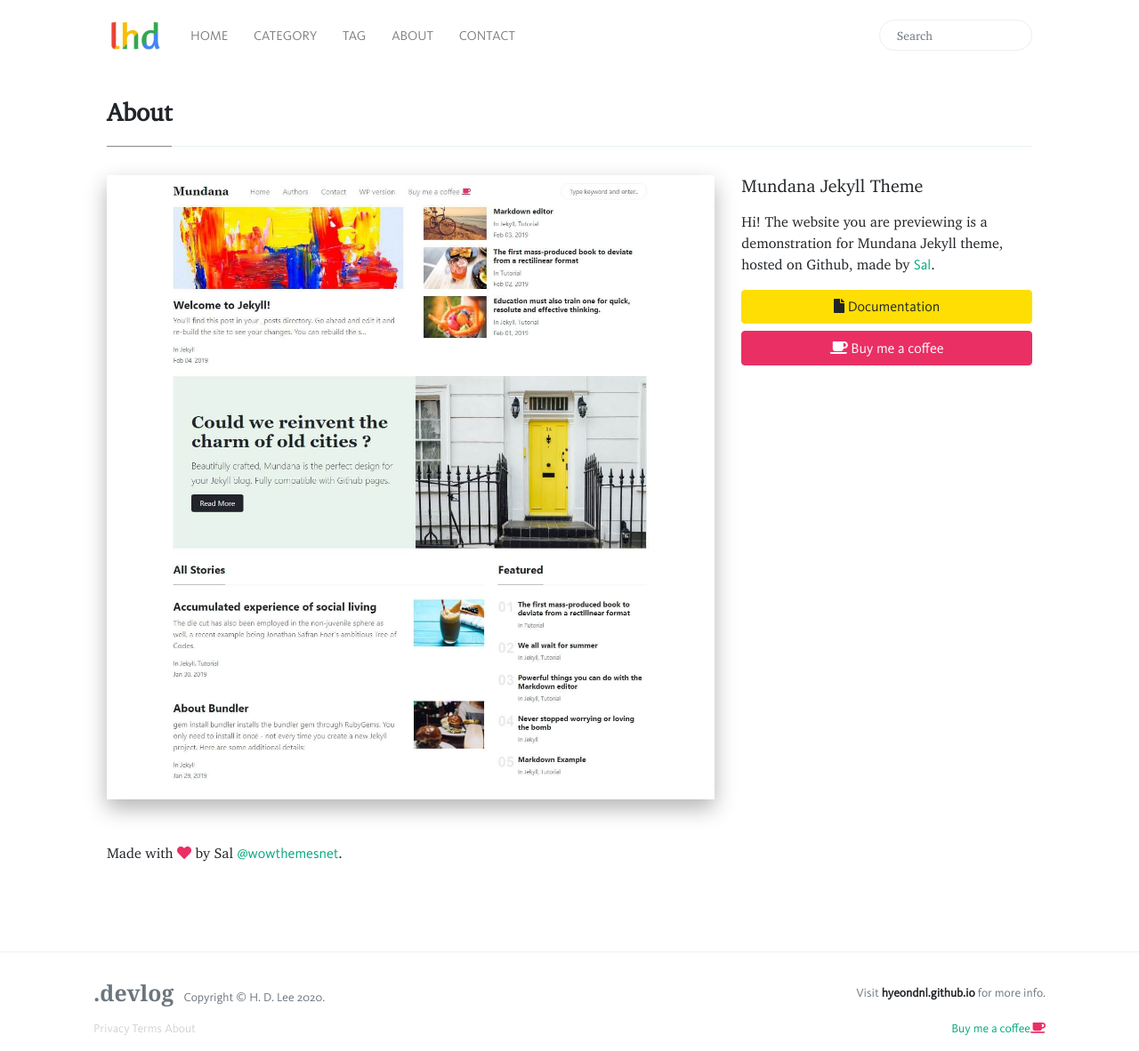
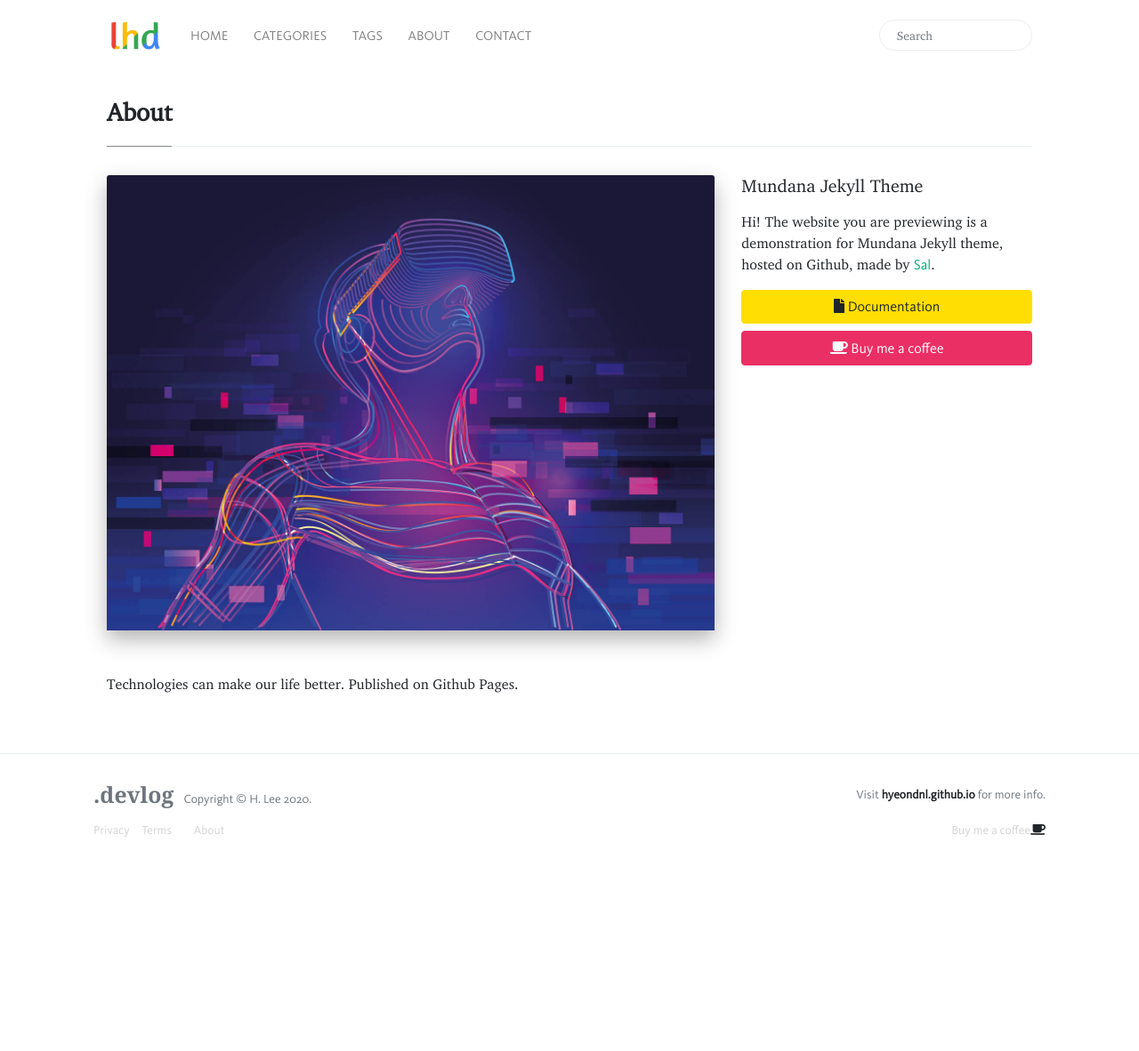
Before and after one commit to hayden-rhee/devlog, a Jekyll site: the page built from _pages/about.md, in a window 1280 px wide and 1182 px high. Shown: the whole window at 89% size. Built offline with Jekyll 4.4.1, drawn with Linux system fonts in a browser that asks for light colours; nearby versions of some CDN libraries; comment, search, counter and statistics services are not loaded.

Commit message:
automatic commit on 2020-07-06 21:02:06

```diff
--- a/_includes/menu-header.html
+++ b/_includes/menu-header.html
@@ -4,13 +4,13 @@
 <a class="nav-link" href="{{site.baseurl}}/index.html">Home</a>
 </li>
 <li class="nav-item">
-<a class="nav-link" href="{{site.baseurl}}/authors-list.html">Category</a>
+<a class="nav-link" href="{{site.baseurl}}/categories">Categories</a>
 </li>
 <li class="nav-item">
-<a target="_blank" class="nav-link" href="https://www.wowthemes.net/themes/mundana-wordpress/">Tag</a>
+<a target="_blank" class="nav-link" href="{{site.baseurl}}/tags">Tags</a>
 </li>
 <li class="nav-item">
-<a target="_blank" class="nav-link" href="https://www.wowthemes.net/themes/mundana-ghost/">About</a>
+<a target="_blank" class="nav-link" href="{{site.baseurl}}/about">About</a>
 </li>
 <li class="nav-item">
 <a class="nav-link" href="{{site.baseurl}}/contact.html">Contact</a>
--- a/_layouts/default.html
+++ b/_layouts/default.html
@@ -81,7 +81,7 @@
             <div class="row align-items-center justify-content-between">
                 <div>
                     <span class="navbar-brand mr-2 mb-0"><strong>.devlog</strong></span>
-                    <span>Copyright © H. D. Lee <script>document.write(new Date().getFullYear())</script>.</span>
+                    <span>Copyright © H. Lee <script>document.write(new Date().getFullYear())</script>.</span>
                 </div>
                 <div>
                     Visit <a target="_blank" class="text-dark font-weight-bold" href="https://hyeondnl.github.io">hyeondnl.github.io</a> for more info.
@@ -91,12 +91,12 @@
         <tr>
             <div class="row align-items-center justify-content-between">
                 <div>
-                    <a style="color: lightgray" href="{{ site.baseurl }}/privacy-policy">Privacy</a>
-                    <a style="color: lightgray" href="{{ site.baseurl }}/privacy-policy">    Terms</a>
-                    <a style="color: lightgray" href="{{ site.baseurl }}/privacy-policy">    About</a>
+                    <a style="color: lightgrey" href="{{ site.baseurl }}/privacy-policy">Privacy</a>
+                    <a style="color: lightgrey; margin: 0.8em" href="{{ site.baseurl }}/privacy-policy">Terms</a>
+                    <a style="color: lightgrey; margin: 0.8em" href="{{ site.baseurl }}/authors-list">About</a>
                 </div>
                 <div>
-                    <a target="_blank" href="{{ site.baseurl }}/buy-me-a-coffee">Buy me a coffee<i class="fa fa-coffee text-danger"></i></a>
+                    <a target="_blank" style="color: lightgrey;" href="{{ site.baseurl }}/buy-me-a-coffee">Buy me a coffee<i class="fa fa-coffee text-dark"></i></a>
                 </div>
             </div>
         </tr>
--- a/_pages/about.md
+++ b/_pages/about.md
@@ -2,7 +2,8 @@
 title: "About"
 layout: page-sidebar
 permalink: "/about.html"
-image: "/assets/images/screenshot.jpg"
-comments: true
+image: "/assets/images/vr.jpg"
+comments: false
 ---
-Made with <i class="fa fa-heart text-danger"></i> by Sal [@wowthemesnet](https://www.wowthemes.net/category/free-themes-templates/).
+Technologies can make our life better.
+Published on Github Pages.
```
Also changed, not shown: assets/images/vr.jpg (added).
